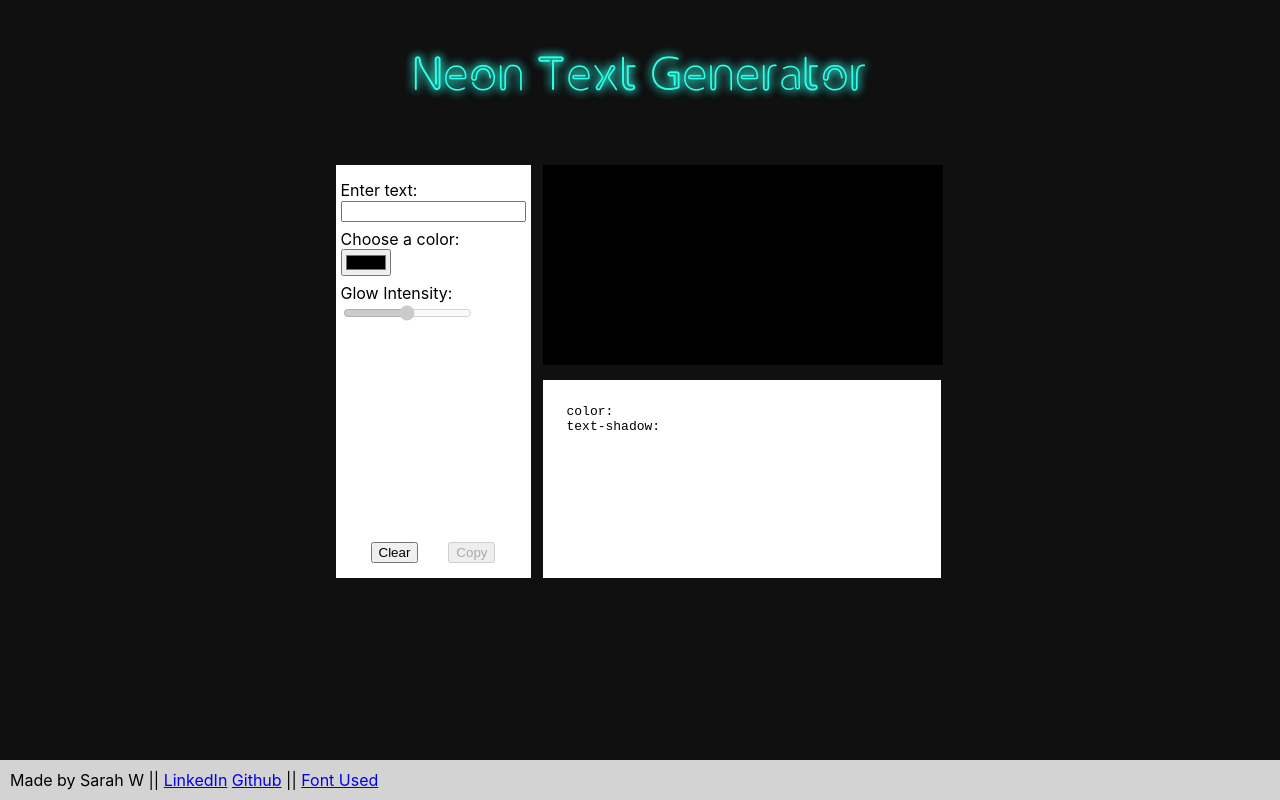
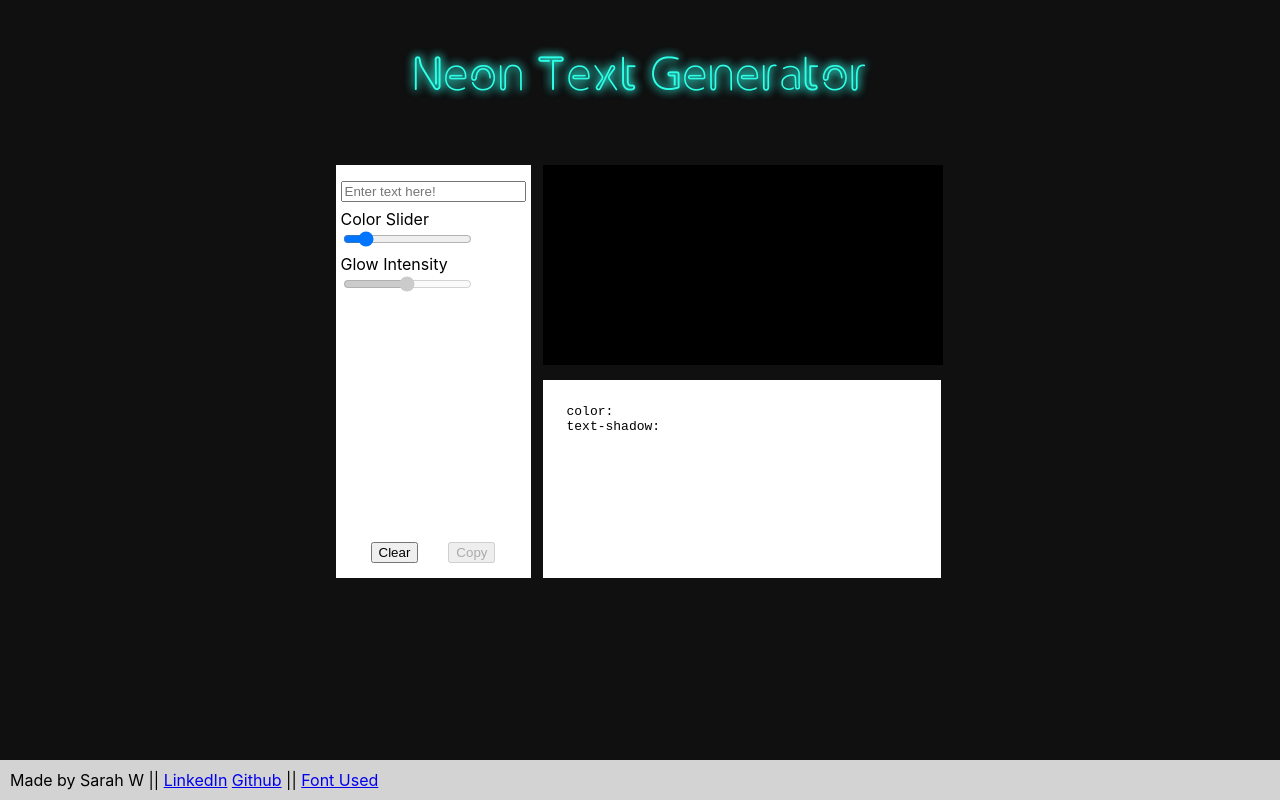
Before and after one commit to arghmatey/neon-glow, a React (Create React App) app: page / in a window 1280 px wide. Built offline with nearby package versions, Linux system fonts and the light colour scheme.

Commit message:
Update handles to use hsl function

```diff
--- a/src/App.js
+++ b/src/App.js
@@ -3,7 +3,7 @@ import { BrowserRouter as Router, Route } from 'react-router-dom';
 import OptionsInput from './components/OptionsInput';
 import TextOutput from './components/TextOutput';
 import CodeOutput from './components/CodeOutput';
-import { colorCSS } from './utils/utils';
+import { hslCSS } from './utils/utils';
 import './App.css';
 
 class App extends Component {
@@ -18,11 +18,8 @@ class App extends Component {
     })
   }
 
-  handleUpdateColor = async updatedColor => {
-    colorCSS(updatedColor);
-    this.setState({
-      color: updatedColor
-    })
+  handleColorUpdate = async updatedColor => {
+    hslCSS(updatedColor);
   }
 
   render() {
@@ -37,12 +34,11 @@ class App extends Component {
               <div className='in-and-out'>
                 <OptionsInput
                   handleUpdateText={this.handleUpdateText}
-                  handleUpdateColor={this.handleUpdateColor}
+                  handleColorUpdate={this.handleColorUpdate}
                 />
                 <div>
                   <TextOutput
-                    text={this.state.text}
-                    color={this.state.color} />
+                    text={this.state.text}/>
                   <CodeOutput />
                 </div>
               </div>
--- a/src/components/OptionsInput.js
+++ b/src/components/OptionsInput.js
@@ -10,12 +10,12 @@ class TextInput extends Component {
     }
 
     handleChangeColor = e => {
-        this.props.handleUpdateColor(e.target.value);
+        this.props.handleColorUpdate(e.target.value);
     }
 
     handleClearInput = e => {
         this.props.handleUpdateText('');
-        this.props.handleUpdateColor('');
+        this.props.handleColorUpdate('');
         document.getElementById('input-form').reset();
         document.getElementById('colorOutput').innerHTML = '';
         document.getElementById('shadowOutput').innerHTML = '';
@@ -25,11 +25,10 @@ class TextInput extends Component {
         return (
             <div className='form-wrapper'>
                 <form id='input-form'>
-                    <label htmlFor='text'>Enter text:</label><br />
-                    <input id='text' autoComplete='off' onChange={this.handleChangeText}></input><br />
-                    <label htmlFor='color'>Choose a color:</label><br />
-                    <input type='color' id='color' onChange={this.handleChangeColor} /><br />
-                    <label htmlFor='color'>Glow Intensity:</label><br />
+                    <input id='text' autoComplete='off' onChange={this.handleChangeText} placeholder="Enter text here!"></input><br />
+                    <div>Color Slider</div>
+                    <input type='range' id='color' min='0' max='360' onChange={this.handleChangeColor} /><br />
+                    <label htmlFor='color'>Glow Intensity</label><br />
                     <input type='range' id='glow' disabled /><br />
                 </form>
                 <div className='buttons'>
```
